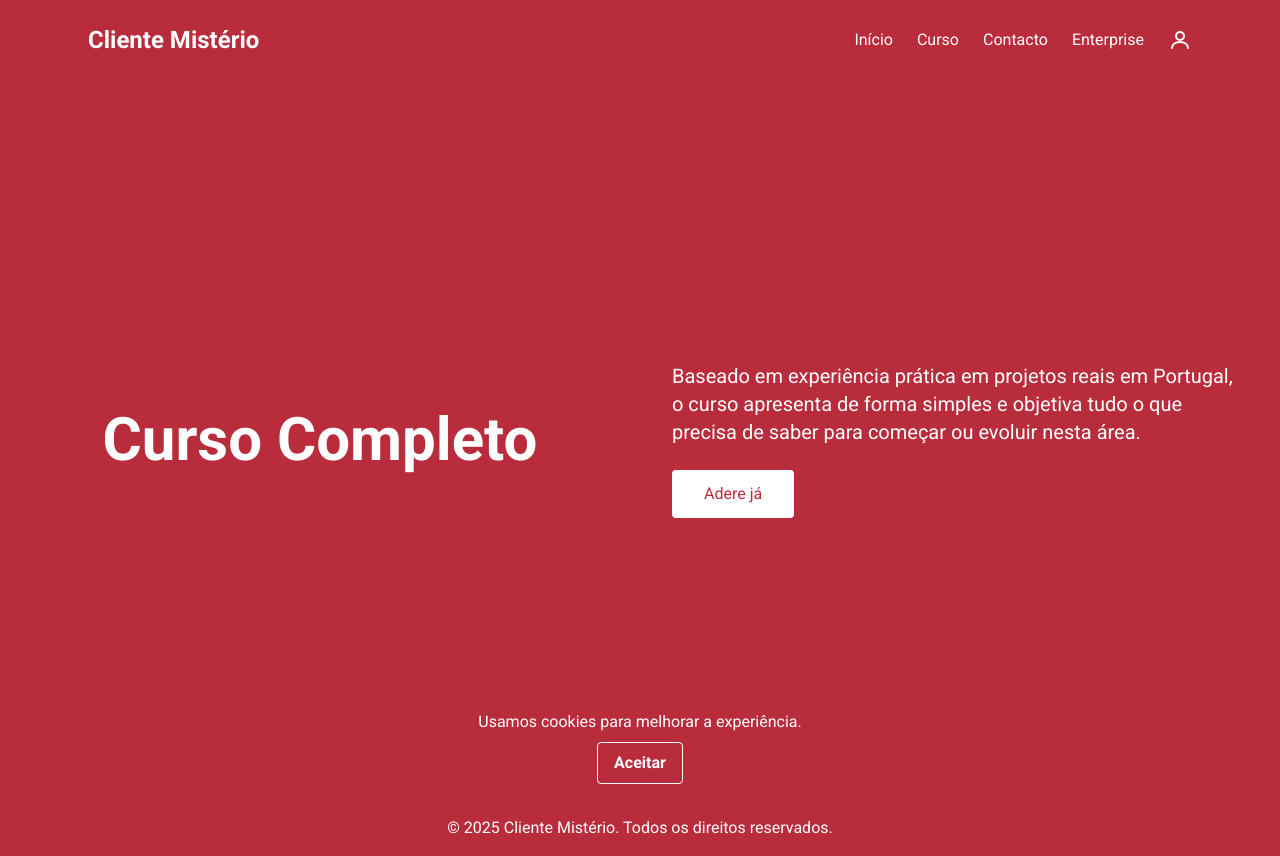
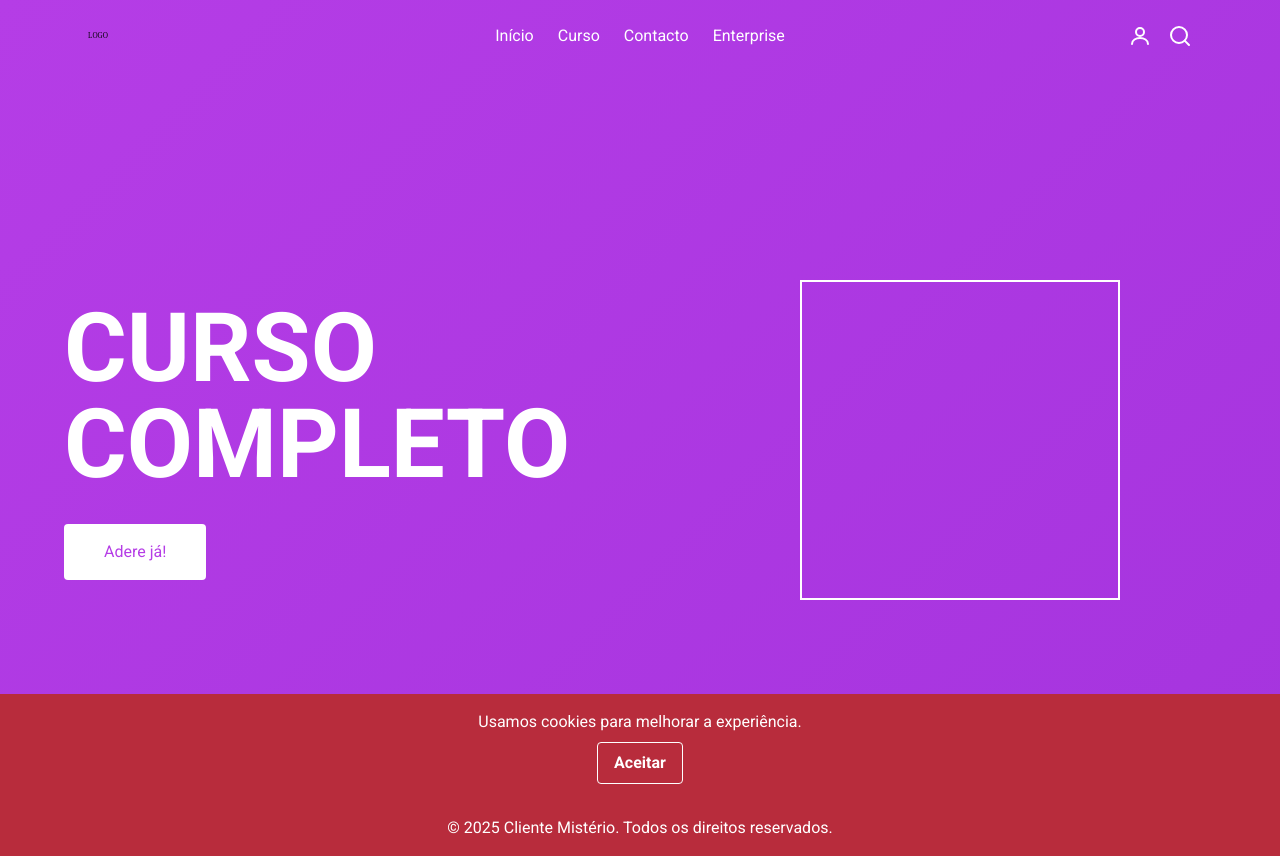
Before and after one commit to msantos51/clientemisterio, a Next.js app in the folder frontend/: page / in a window 1280 px wide. Built offline with nearby package versions, Linux system fonts and the light colour scheme.

Commit message:
feat: add landing layout with purple theme

```diff
--- a/frontend/app/(public)/page.tsx
+++ b/frontend/app/(public)/page.tsx
@@ -1,25 +1,25 @@
 import Link from 'next/link'
 
-// Página inicial com dois blocos lado a lado: título e descrição
+// Página inicial com título destacado e espaço para imagem ou vídeo
 export default function HomePage() {
   return (
     <section className="flex min-h-[calc(100vh-5rem)] items-center">
-      {/* Bloco esquerdo com o título principal */}
-      <div className="flex w-1/2 justify-center">
-        <h1 className="text-6xl font-bold">Curso Completo</h1>
-      </div>
-      {/* Bloco direito com a descrição e botão de registo */}
-      <div className="w-1/2 px-8">
-        <p className="text-xl">
-          Baseado em experiência prática em projetos reais em Portugal, o curso apresenta de forma
-          simples e objetiva tudo o que precisa de saber para começar ou evoluir nesta área.
-        </p>
+      {/* Bloco esquerdo com o título principal e botão de adesão */}
+      <div className="flex w-1/2 flex-col items-start justify-center space-y-8 pl-16">
+        <h1 className="text-8xl font-bold leading-none">
+          <span className="block">CURSO</span>
+          <span className="block">COMPLETO</span>
+        </h1>
         <Link
           href="/inscrever-se"
-          className="mt-6 inline-block rounded bg-white px-8 py-3 font-medium text-[#b82c3c]"
+          className="rounded bg-white px-10 py-4 font-medium text-[#b53de6]"
         >
-          Adere já
+          Adere já!
         </Link>
+      </div>
+      {/* Bloco direito com caixa vazia para imagem ou vídeo futuro */}
+      <div className="flex w-1/2 justify-center">
+        <div className="h-80 w-80 border-2 border-white" />
       </div>
     </section>
   )
--- a/frontend/app/globals.css
+++ b/frontend/app/globals.css
@@ -15,8 +15,8 @@ html, body {
   padding: 0;
   /* Garante altura mínima sem bloquear a rolagem */
   min-height: 100vh;
-  /* Define fundo vermelho para todo o site */
-  background: #b82c3c;
+  /* Define fundo gradiente roxo semelhante ao design fornecido */
+  background: linear-gradient(135deg, #b53de6 0%, #a534de 100%);
   /* Impede rolagem horizontal mantendo a vertical */
   overflow-x: hidden;
   overflow-y: auto;
--- a/frontend/app/layout.tsx
+++ b/frontend/app/layout.tsx
@@ -9,8 +9,8 @@ export default function RootLayout({ children }: { children: React.ReactNode })
   return (
     <html lang="pt">
       <body>
-        {/* Estrutura principal com fundo vermelho e texto branco */}
-        <div className="min-h-screen bg-[#b82c3c] text-white">
+        {/* Estrutura principal com fundo gradiente roxo e texto branco */}
+        <div className="min-h-screen text-white">
           <Header /> {/* Cabeçalho exibido no topo */}
           <main className="pt-20">{children}</main> {/* Conteúdo variável com espaçamento superior */}
           <Footer /> {/* Rodapé com informações adicionais */}
--- a/frontend/components/Header.tsx
+++ b/frontend/components/Header.tsx
@@ -1,22 +1,28 @@
 import Link from 'next/link'
+import Image from 'next/image'
 
 // Cabeçalho com navegação principal
 export function Header() {
   return (
-    <header className="fixed left-0 right-0 top-0 bg-[#b82c3c]">
-      {/* Barra de navegação principal */}
+    // Cabeçalho fixo com elementos distribuídos em três colunas
+    <header className="fixed left-0 right-0 top-0">
+      {/* Barra de navegação com logo, menus centrais e ícones à direita */}
       <nav className="mx-auto flex max-w-6xl items-center justify-between p-6 text-white">
-        {/* Nome do site no canto superior esquerdo */}
-        <Link href="/" className="text-2xl font-bold">
-          Cliente Mistério
-        </Link>
-        {/* Ligações de navegação para as páginas principais e ícone de perfil */}
-        <div className="flex items-center space-x-6">
+        {/* Logótipo no canto superior esquerdo */}
+        <div className="flex flex-1 justify-start">
+          <Link href="/" aria-label="Página inicial">
+            <Image src="/logo.svg" alt="Cliente Mistério" width={48} height={48} />
+          </Link>
+        </div>
+        {/* Menus de navegação centrados */}
+        <div className="flex flex-1 justify-center space-x-6">
           <Link href="/">Início</Link>
           <Link href="/curso">Curso</Link>
           <Link href="/contacto">Contacto</Link>
           <Link href="/enterprise">Enterprise</Link>
-          {/* Ícone de perfil que redireciona para a página de login */}
+        </div>
+        {/* Ícones de login e pesquisa no canto superior direito */}
+        <div className="flex flex-1 items-center justify-end space-x-4">
           <Link href="/entrar" aria-label="Fazer login" className="inline-flex">
             <svg
               xmlns="http://www.w3.org/2000/svg"
@@ -34,6 +40,26 @@ export function Header() {
               />
             </svg>
           </Link>
+          <Link href="#" aria-label="Pesquisar" className="inline-flex">
+            <svg
+              xmlns="http://www.w3.org/2000/svg"
+              fill="none"
+              viewBox="0 0 24 24"
+              stroke="currentColor"
+              strokeWidth="2"
+              className="h-6 w-6"
+            >
+              <circle cx="11" cy="11" r="8" />
+              <line
+                x1="21"
+                y1="21"
+                x2="16.65"
+                y2="16.65"
+                strokeLinecap="round"
+                strokeLinejoin="round"
+              />
+            </svg>
+          </Link>
         </div>
       </nav>
     </header>
```
